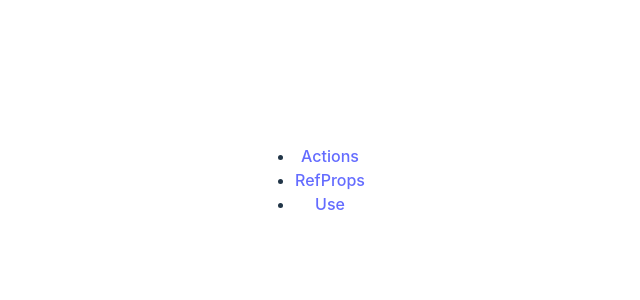
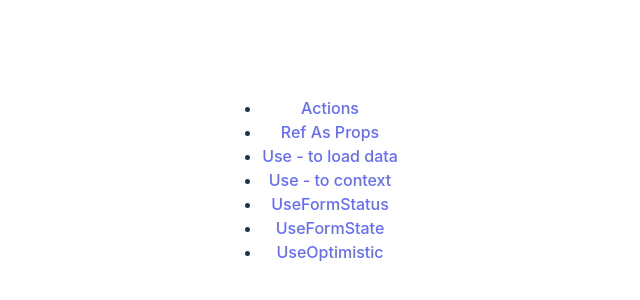
Before and after one commit to gregsvieira/react-19-new-features, a React (Vite) app: page / in a window 1280 px wide. Shown: the part 220-520 px from the top of the page, without its empty margins (330-970 px from the left). Built offline with nearby package versions, Linux system fonts and the light colour scheme.

Commit message:
feat: add anothers page to render

```diff
--- a/src/App.tsx
+++ b/src/App.tsx
@@ -1,6 +1,7 @@
 import { useState } from 'react';
 import './App.css'
 import Routes from './Routes';
+import { ThemeProvider } from './context/ThemeContext';
 
 function App() {
   const [page, setPage] = useState<string>('');
@@ -13,6 +14,7 @@ function App() {
 
   return (
     <>
+      <ThemeProvider>
       <div>
         <title>Home</title>
         <meta name='description' content='Homepage' />
@@ -29,18 +31,39 @@ function App() {
                   </a>
                 </li>
                 <li>
-                  <a href="#" onClick={() => handlePageClick('refprops')}>
-                    RefProps
+                  <a href="#" onClick={() => handlePageClick('refasprops')}>
+                    Ref As Props
                   </a>
                 </li>
                 <li>
-                  <a href="#" onClick={() => handlePageClick('use')}>
-                    Use
+                  <a href="#" onClick={() => handlePageClick('usetoloaddata')}>
+                    Use - to load data
+                  </a>
+                </li>
+                <li>
+                  <a href="#" onClick={() => handlePageClick('usetocontext')}>
+                    Use - to context
+                  </a>
+                </li>
+                <li>
+                  <a href="#" onClick={() => handlePageClick('useformstatus')}>
+                    UseFormStatus
+                  </a>
+                </li>
+                <li>
+                  <a href="#" onClick={() => handlePageClick('useformstate')}>
+                    UseFormState
+                  </a>
+                </li>
+                <li>
+                  <a href="#" onClick={() => handlePageClick('useoptimistic')}>
+                  UseOptimistic
                   </a>
                 </li>
               </ul>
           }
       </div>
+      </ThemeProvider>
     </>
   )
 }
```
